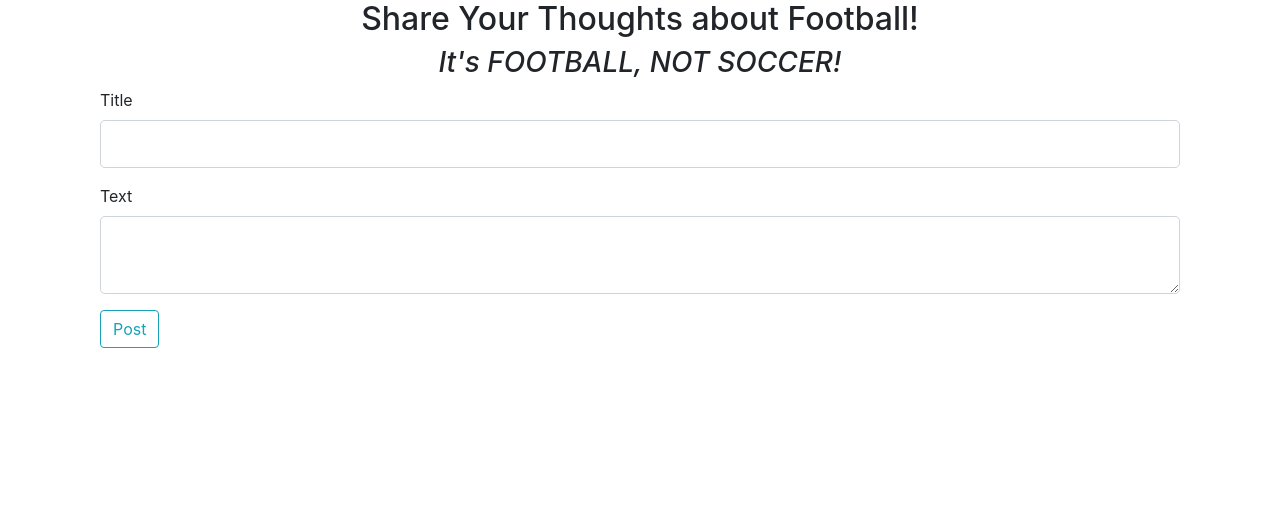
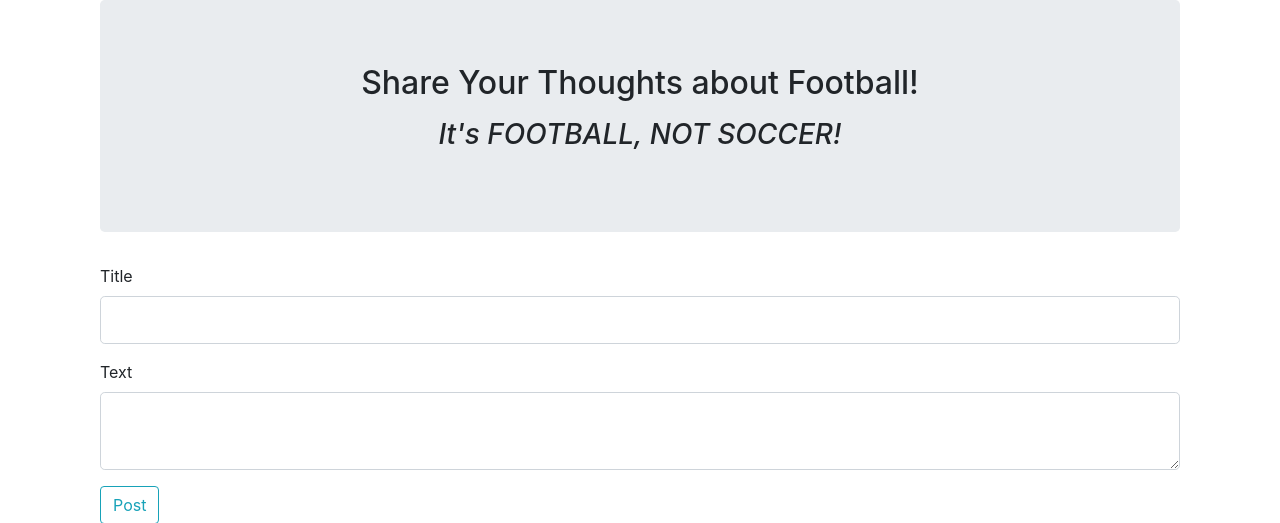
Before and after one commit to Fuyu0930/PassNGoal, a Flask app: page /create in a window 1280 px wide. Shown: the part 56-579 px from the top of the page. Run offline with Flask 3, Linux system fonts and the light colour scheme; a user stored in the database is signed in; some libraries are stand-ins or nearby versions.

```diff
--- a/PassNGoalBlog/templates/create_post.html
+++ b/PassNGoalBlog/templates/create_post.html
@@ -3,8 +3,10 @@
 
 {{ ckeditor.load() }}
 <div class="container">
-  <h2 class="text-center">Share Your Thoughts about Football!</h2>
-  <h3 class="text-center font-italic">It's FOOTBALL, NOT SOCCER!</h3>
+  <div class="jumbotron">
+    <h2 class="text-center mb-3">Share Your Thoughts about Football!</h2>
+    <h3 class="text-center font-italic mb-3">It's FOOTBALL, NOT SOCCER!</h3>
+  </div>
   <form class="form-group" method="POST">
      {{ form.hidden_tag() }}
 
--- a/PassNGoalBlog/templates/index.html
+++ b/PassNGoalBlog/templates/index.html
@@ -7,7 +7,7 @@
 
     <div class = "container">
         {% for post in blog_posts.items %}
-            <div class = "card">
+            <div class = "card mb-3">
                 <div class = "card-body">
                     <h2><a class = 'card-title', href="{{url_for('blog_posts.blog_post', blog_post_id = post.id)}}">{{post.title}}</a></h2>
                     <a href = "{{url_for('users.user_posts', username = post.author.username)}}">Written By: {{post.author.username}}</a>
```
